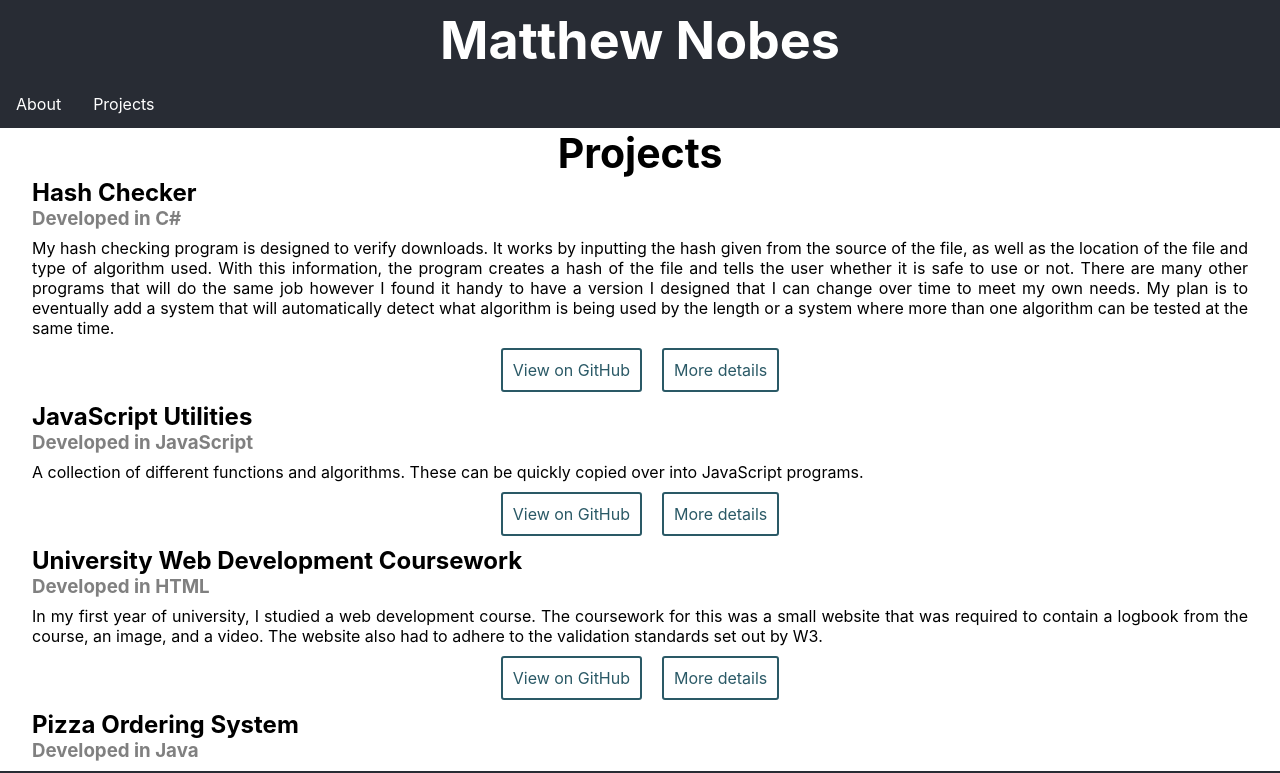
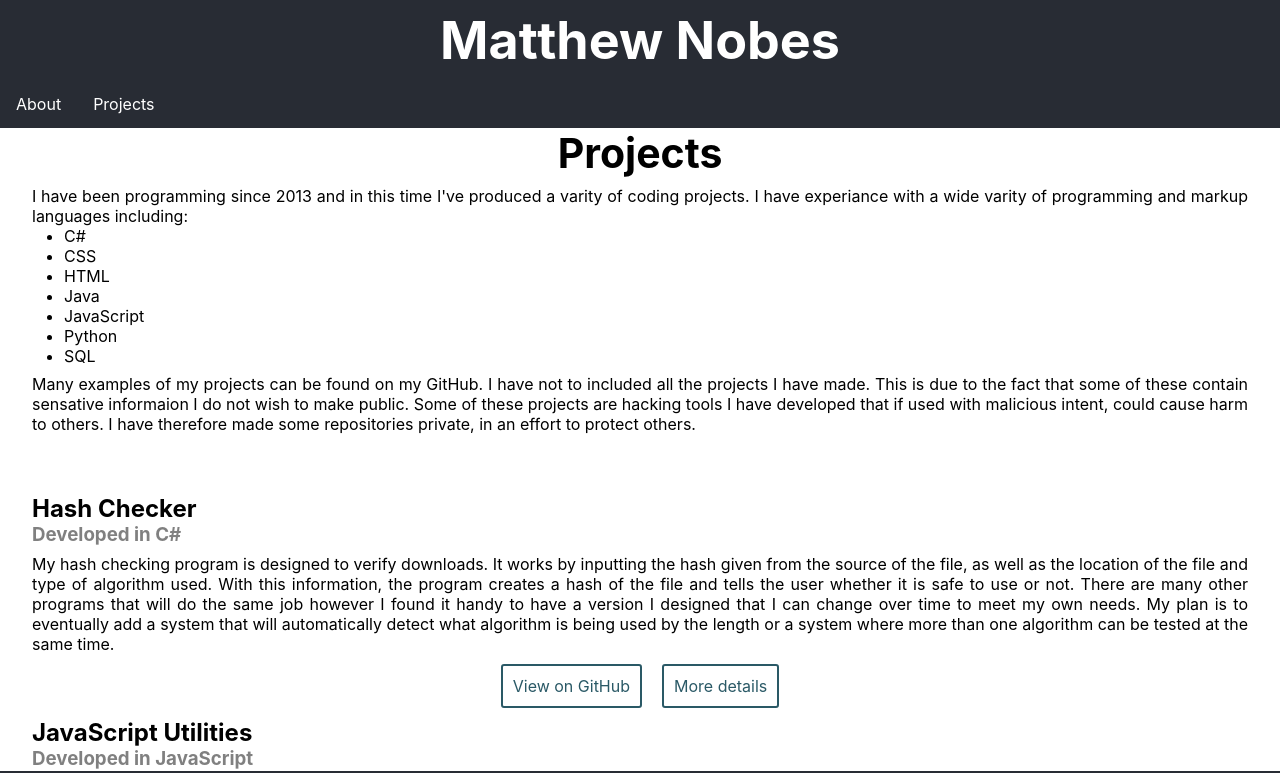
Before and after one commit to MatthewNobes/MatthewNobes.github.io, a React (Create React App) app: page /Projects in a window 1280 px wide. Shown: the top 773 px of the page. Built offline with nearby package versions, Linux system fonts and the light colour scheme.

Commit message:
Adding projects page introduction.

```diff
--- a/src/App.css
+++ b/src/App.css
@@ -92,6 +92,11 @@
   padding-top: 1vh;
 }
 
+.Main-List {
+  padding-left: 2.5vw;
+  text-align: justify;
+}
+
 .Sub-Title {
   text-align: left ;
 }
--- a/src/Components/main-pages/Projects.js
+++ b/src/Components/main-pages/Projects.js
@@ -2,12 +2,41 @@ import '../../App.css';
 import Button from 'react-bootstrap/Button';
 import {projectsList} from '../../Data/projectData';
 
+function Title() {
+  return (
+    <h1 className="Main-Title">Projects</h1>
+  )
+}
 
+function Introduction() {
+  return(
+    <div className='Main-Content'>
+      <p className="Main-Paragraph">
+      I have been programming since 2013 and in this time I've produced a varity of coding projects. I have experiance with a wide varity of programming and markup languages including:
+      </p>
+      <ul className="Main-List">
+        <li>C#</li>
+        <li>CSS</li>
+        <li>HTML</li>
+        <li>Java</li>
+        <li>JavaScript</li>
+        <li>Python</li>
+        <li>SQL</li>
+      </ul>
+      <p className="Main-Paragraph">
+          Many examples of my projects can be found on my GitHub. I have not to included all the projects I have made. This is due to the fact that some of these contain sensative informaion I do not wish to make public. Some of these projects are hacking tools I have developed that if used with malicious intent, could cause harm to others. I have therefore made some repositories private, in an effort to protect others.
+      </p>
+    </div>
+  )
+}
 
 export default function Projects() {
   return (
+    <div>
+        <Title />
+        <Introduction />
       <div className='Main-Content'>
-      <h1 className="Main-Title">Projects</h1>
+
         {projectsList.map((data, key) => {
             return (
 
@@ -23,6 +52,6 @@ export default function Projects() {
             );
           })}
       </div>
-
+    </div>
   );
 }
```
Lines whose indentation alone changed are shown as unchanged.
